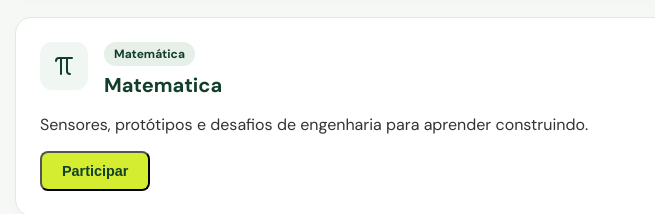
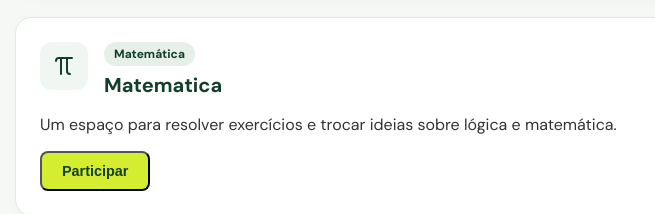
Before and after one commit to marianabraga97/ComunIF, a plain HTML site: page grupos.html in a window 1280 px wide. Shown: the part 1125-1339 px from the top of the page, 25-680 px from the left. Drawn offline with nearby package versions, Linux system fonts and the light colour scheme.

Commit message:
refazer a descrição do grupo de matematica

```diff
--- a/grupos.html
+++ b/grupos.html
@@ -118,7 +118,7 @@
               <i data-lucide="users"></i> 9
             </div>
           </div>
-          <p class="descricao-aviso">Sensores, protótipos e desafios de engenharia para aprender construindo.</p>
+          <p class="descricao-aviso">Um espaço para resolver exercícios e trocar ideias sobre lógica e matemática.</p>
           <button type="button" class="btn-participar">Participar</button>
         </div>
       </section>
```
